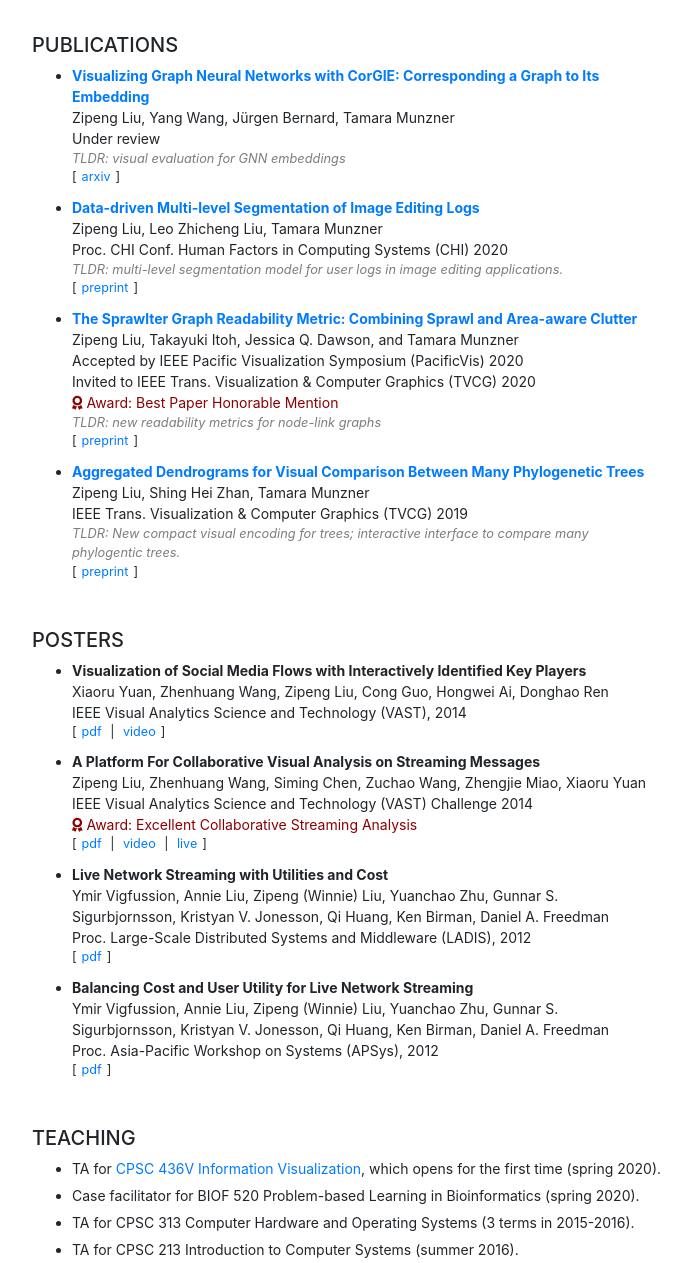
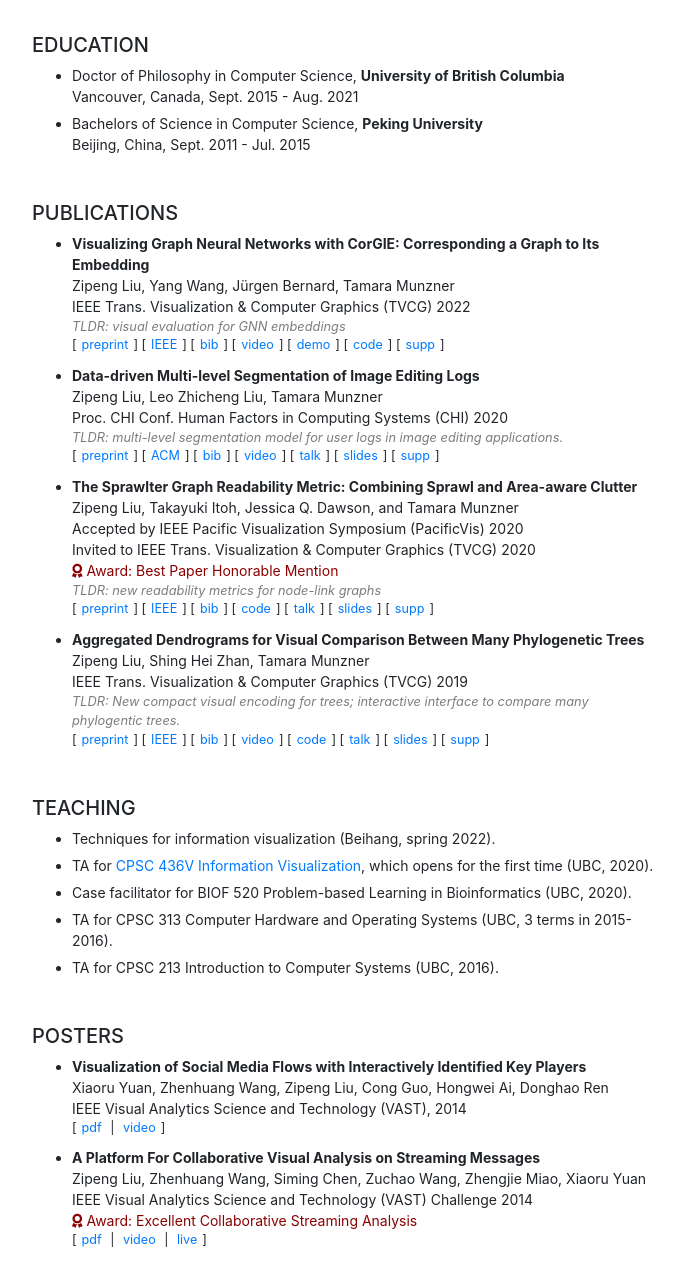
Before and after one commit to zipengliu/zipengliu.github.io, a plain HTML site: page index.html in a window 1280 px wide. Shown: the part 371-1634 px from the top of the page, without its empty margins (438-1122 px from the left). Drawn offline with Linux system fonts and the light colour scheme.

Commit message:
Added materials for publication

```diff
--- a/index.html
+++ b/index.html
@@ -176,30 +176,56 @@
                 </div>
 
                 <div class="divider"></div>
+                <h5>EDUCATION</h5>
+                <ul class="edu-list">
+                    <li>
+                        Doctor of Philosophy in Computer Science, <strong>University of British Columbia</strong> <br /> Vancouver, Canada, Sept. 2015 - Aug. 2021
+                    </li>
+                    <li>
+                        Bachelors of Science in Computer Science, <strong>Peking University</strong> <br /> Beijing, China, Sept. 2011 - Jul. 2015
+                    </li>
+                </ul>
+
+                <div class="divider"></div>
                 <h5>PUBLICATIONS</h5>
                 <ul>
                     <li class="pub-item">
-                        <div class="pub-title"><a href="http://www.cs.ubc.ca/group/infovis/pubs/2021/corgie/">
-                                Visualizing Graph Neural Networks with CorGIE: Corresponding a Graph to Its Embedding
-                            </a>
+                        <div class="pub-title">
+                            Visualizing Graph Neural Networks with CorGIE: Corresponding a Graph to Its Embedding
                         </div>
                         <div class="pub-authors">Zipeng Liu, Yang Wang, Jürgen Bernard, Tamara Munzner</div>
-                        <div class="pub-venue">Under review</div>
+                        <div class="pub-venue">IEEE Trans. Visualization &amp; Computer Graphics (TVCG) 2022</div>
                         <div class="pub-tldr">TLDR: visual evaluation for GNN embeddings</div>
-                        <div class="pub-links">[<a href="https://arxiv.org/abs/2106.12839">arxiv</a>]</div>
+                        <div class="pub-links">
+                            [<a href="pubs/corgie/corgie-preprint.pdf">preprint</a>]
+                            [<a href="https://ieeexplore.ieee.org/document/9705082" target=”_blank”>IEEE</a>]
+                            [<a href="pubs/corgie/corgie.bib">bib</a>]
+                            [<a href="https://www.youtube.com/watch?v=sQMF50aNtKI" target=”_blank”>video</a>]
+                            [<a href="http://corgie.site/" target=”_blank”>demo</a>]
+                            [<a href="https://github.com/zipengliu/corgie-ui" target=”_blank”>code</a>]
+                            [<a href="https://osf.io/tr3sb/" target=”_blank”>supp</a>]
+                        </div>
                     </li>
                     <li class="pub-item">
-                        <div class="pub-title"><a href="http://www.cs.ubc.ca/labs/imager/tr/2020/logseg/">
-                                Data-driven Multi-level Segmentation of Image Editing Logs</a>
+                        <div class="pub-title">
+                            Data-driven Multi-level Segmentation of Image Editing Logs
                         </div>
                         <div class="pub-authors">Zipeng Liu, Leo Zhicheng Liu, Tamara Munzner</div>
                         <div class="pub-venue">Proc. CHI Conf. Human Factors in Computing Systems (CHI) 2020</div>
                         <div class="pub-tldr">TLDR: multi-level segmentation model for user logs in image editing applications.</div>
-                        <div class="pub-links">[<a href="http://www.cs.ubc.ca/labs/imager/tr/2020/logseg/logseg-chi20-preprint.pdf">preprint</a>]</div>
+                        <div class="pub-links">
+                            [<a href="pubs/logseg/logseg-chi20-preprint.pdf">preprint</a>]
+                            [<a href="https://dl.acm.org/doi/abs/10.1145/3313831.3376152" target=”_blank”>ACM</a>]
+                            [<a href="pubs/logseg/logseg.bib">bib</a>]
+                            [<a href="https://youtu.be/Ldo_YoNBunI">video</a>]
+                            [<a href="https://youtu.be/RVbO8oHd-O8">talk</a>]
+                            [<a href="http://www.cs.ubc.ca/labs/imager/tr/2020/logseg/logseg-presentation-chi20-zipeng.pdf">slides</a>]
+                            [<a href="http://www.cs.ubc.ca/labs/imager/tr/2020/logseg/logseg-chi20-supplemental.zip">supp</a>]
+                        </div>
                     </li>
                     <li class="pub-item">
-                        <div class="pub-title"><a href="http://www.cs.ubc.ca/labs/imager/tr/2020/sprawlter/">
-                                The Sprawlter Graph Readability Metric: Combining Sprawl and Area-aware Clutter</a></div>
+                        <div class="pub-title">
+                            The Sprawlter Graph Readability Metric: Combining Sprawl and Area-aware Clutter</div>
                         <div class="pub-authors">Zipeng Liu, Takayuki Itoh, Jessica Q. Dawson, and Tamara Munzner</div>
                         <div class="pub-venue">Accepted by IEEE Pacific Visualization Symposium (PacificVis) 2020 <br />
                             Invited to IEEE Trans. Visualization &amp; Computer Graphics (TVCG) 2020</div>
@@ -207,16 +233,52 @@
                             <i class="fas fa-award"></i> Award: Best Paper Honorable Mention
                         </div>
                         <div class="pub-tldr">TLDR: new readability metrics for node-link graphs</div>
-                        <div class="pub-links">[<a href="http://www.cs.ubc.ca/labs/imager/tr/2020/sprawlter/sprawlter-preprint.pdf">preprint</a>]</div>
+                        <div class="pub-links">
+                            [<a href="pubs/sprawlter/sprawlter-preprint.pdf">preprint</a>]
+                            [<a href="https://ieeexplore.ieee.org/document/8977505" target=”_blank”>IEEE</a>]
+                            [<a href="pubs/sprawlter/liu2020sprawlter.bib">bib</a>]
+                            [<a href="https://github.com/zipengliu/sprawlter-metrics" target=”_blank”>code</a>]
+                            [<a href="https://www.youtube.com/watch?v=pTFl9s16Wj0" target=”_blank”>talk</a>]
+                            [<a href="http://www.cs.ubc.ca/labs/imager/tr/2020/sprawlter/sprwalter-pvis20-pre-zipeng.pdf">slides</a>]
+                            [<a href="http://www.cs.ubc.ca/labs/imager/tr/2020/sprawlter/sprawlter-supplemental.zip">supp</a>]
+                        </div>
                     </li>
                     <li class="pub-item">
-                        <div class="pub-title"><a href="http://www.cs.ubc.ca/labs/imager/tr/2019/adview/">
-                                Aggregated Dendrograms for Visual Comparison Between Many Phylogenetic Trees</a></div>
-                            <div class="pub-authors">Zipeng Liu, Shing Hei Zhan, Tamara Munzner</div>
-                            <div class="pub-venue">IEEE Trans. Visualization &amp; Computer Graphics (TVCG) 2019</div>
-                            <div class="pub-tldr">TLDR: New compact visual encoding for trees; interactive interface to compare many phylogentic trees.</div>
-                            <div class="pub-links">[<a href="http://www.cs.ubc.ca/labs/imager/tr/2019/adview/adview-tvcg-preprint.pdf">preprint</a>]
+                        <div class="pub-title">
+                            Aggregated Dendrograms for Visual Comparison Between Many Phylogenetic Trees</div>
+                        <div class="pub-authors">Zipeng Liu, Shing Hei Zhan, Tamara Munzner</div>
+                        <div class="pub-venue">IEEE Trans. Visualization &amp; Computer Graphics (TVCG) 2019</div>
+                        <div class="pub-tldr">TLDR: New compact visual encoding for trees; interactive interface to compare many phylogentic trees.</div>
+                        <div class="pub-links">
+                            [<a href="pubs/adview/adview-tvcg-preprint.pdf">preprint</a>]
+                            [<a href="https://ieeexplore.ieee.org/document/8636969" target=”_blank”>IEEE</a>]
+                            [<a href="pubs/adview/adview.bib">bib</a>]
+                            [<a href="https://youtu.be/2SLcz7KNLJw" target=”_blank”>video</a>]
+                            [<a href="https://github.com/zipengliu/adview" target=”_blank”>code</a>]
+                            [<a href="https://vimeo.com/374978467" target=”_blank”>talk</a>]
+                            [<a href="http://www.cs.ubc.ca/labs/imager/tr/2019/adview/2019-10-24-infovis-talk.pptx">slides</a>]
+                            [<a href="http://www.cs.ubc.ca/labs/imager/tr/2019/adview/adview-supplemental.pdf">supp</a>]
                         </div>
+                    </li>
+                </ul>
+
+                <div class="divider"></div>
+                <h5>TEACHING</h5>
+                <ul class="edu-list">
+                    <li>
+                        Techniques for information visualization (Beihang, spring 2022).
+                    </li>
+                    <li>
+                        TA for <a href="https://www.students.cs.ubc.ca/~cs-436v/20Jan/">CPSC 436V Information Visualization</a>, which opens for the first time (UBC, 2020).
+                    </li>
+                    <li>
+                        Case facilitator for BIOF 520 Problem-based Learning in Bioinformatics (UBC, 2020).
+                    </li>
+                    <li>
+                        TA for CPSC 313 Computer Hardware and Operating Systems (UBC, 3 terms in 2015-2016).
+                    </li>
+                    <li>
+                        TA for CPSC 213 Introduction to Computer Systems (UBC, 2016).
                     </li>
                 </ul>
 
@@ -262,35 +324,6 @@
                 </ul>
 
                 <div class="divider"></div>
-                <h5>TEACHING</h5>
-                <ul class="edu-list">
-                    <li>
-                        TA for <a href="https://www.students.cs.ubc.ca/~cs-436v/20Jan/">CPSC 436V Information Visualization</a>, which opens for the first time (spring 2020).
-                    </li>
-                    <li>
-                        Case facilitator for BIOF 520 Problem-based Learning in Bioinformatics (spring 2020).
-                    </li>
-                    <li>
-                        TA for CPSC 313 Computer Hardware and Operating Systems (3 terms in 2015-2016).
-                    </li>
-                    <li>
-                        TA for CPSC 213 Introduction to Computer Systems (summer 2016).
-                    </li>
-                </ul>
-
-
-                <div class="divider"></div>
-                <h5>EDUCATION</h5>
-                <ul class="edu-list">
-                    <li>
-                        Doctor of Philosophy in Computer Science, <strong>University of British Columbia</strong> <br /> Vancouver, Canada, Sept. 2015 - Aug. 2021
-                    </li>
-                    <li>
-                        Bachelors of Science in Computer Science, <strong>Peking University</strong> <br /> Beijing, China, Sept. 2011 - Jul. 2015
-                    </li>
-                </ul>
-
-                <div class="divider"></div>
                 <h5>EXPERIENCE</h5>
                 <ul class="exp-list">
                     <li>
```
Also changed, not shown: pubs/adview/teaser-low-res.png (added), pubs/adview/teaser.png (added), pubs/corgie/teaser.png (added), pubs/logseg/teaser.png (added), pubs/sprawlter/teaser.png (added), 8 other files.
